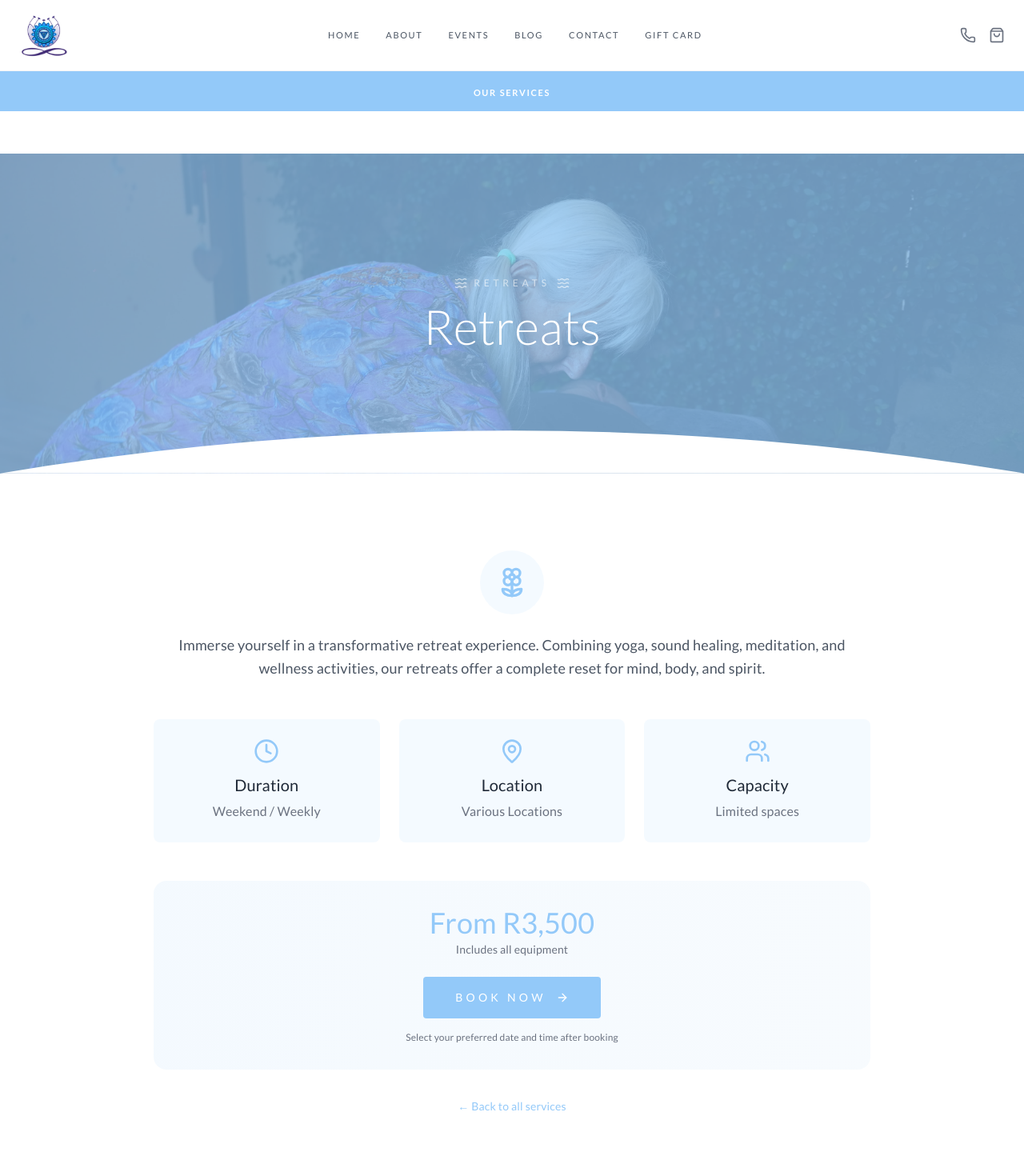
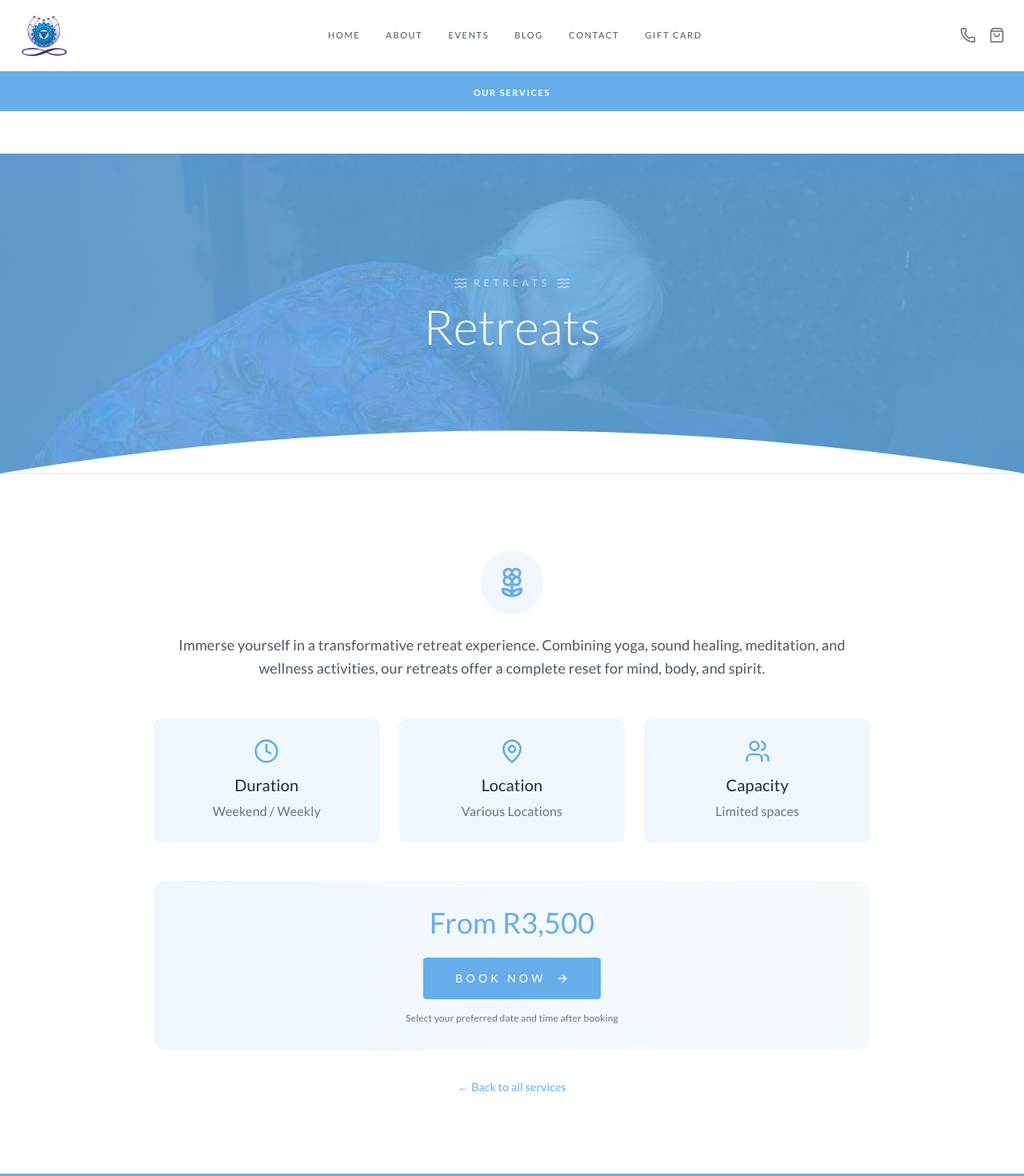
Before and after one commit to rebotilwe/devahiti-booking-system, a React (Vite) app in the folder frontend/: page /services/retreats in a window 1280 px wide. Shown: the top 1470 px of the page at 80% size. Built offline with nearby package versions, Linux system fonts and the light colour scheme.

Commit message:
updated serviceDetail

```diff
--- a/frontend/src/pages/ServiceDetail.jsx
+++ b/frontend/src/pages/ServiceDetail.jsx
@@ -1,10 +1,10 @@
 import { useParams, Link, useNavigate } from "react-router-dom";
 import { motion } from "framer-motion";
-import { Clock, MapPin, Users, ArrowRight, Waves, Phone, ShoppingBag, Menu, X } from "lucide-react";
+import { Clock, MapPin, Users, ArrowRight, Waves, Phone, ShoppingBag, Menu, X, Calendar, CheckCircle, BookOpen } from "lucide-react";
 import { useState, useEffect } from "react";
 import { services } from "../data/services";
 import logo from "../assets/devahiti.png";
-import heroBgImg from "../assets/images/home.jpg"; // ✅ Add this import
+import heroBgImg from "../assets/images/home.jpg";
 
 const navLinks = [
   { label: "Home", path: "/" },
@@ -16,6 +16,31 @@ const navLinks = [
 ];
 
 const BOOKING_URL = "https://devahitibookingsystem.netlify.app/schedule";
+
+// Teacher Training specific data
+const teacherTrainingData = {
+  startDate: "June 13th and 14th, 2026",
+  schedule: "Both Saturday and Sunday: 9:30am - 2:30pm (with 20 min break)",
+  whyChoose: [
+    "New Research – Explore the latest research in anatomy of energy, fascia, pain management, skeletal alignment, and therapeutic practices",
+    "Comprehensive Course Material – Gain an advanced understanding of yoga, from philosophy to functional anatomy, somatic psychology to advanced Ayurveda",
+    "Hands-On Learning – Master the exclusive Devahiti hands-on bodywork technique for pain management, fascial release, and skeletal alignment",
+    "Affordable & Accessible – No exams, no large upfront costs. Weekend Module fee of R2,800"
+  ],
+  modules: [
+    { name: "Anatomy of Energy", dates: "June 13th and 14th", description: "The relationship between energy and health, quantum physics, koshas" },
+    { name: "Advanced Anatomy & Physiology", dates: "July 18th and 19th", description: "Functional fitness, digestive health, intermittent fasting, ketosis & autophagy" },
+    { name: "Advanced Fascia Studies", dates: "August 1st and 2nd", description: "The latest research and applications in yoga" },
+    { name: "Yoga & Somatic Psychology", dates: "September 5th and 6th", description: "Intention setting, working within the framework of the Eight Limbs of Yoga, Samkhya" },
+    { name: "Advanced Pranayama and Activational breathing techniques", dates: "October 10th and 11th", description: "Mudras, bandhas, kumbhaka, chakras, mantras & meditation" },
+    { name: "Advanced Philosophy", dates: "November 14th and 15th", description: "Deep dive into yogic philosophy" },
+    { name: "Advanced Ayurveda", dates: "December 5th and 6th, PLUS January 16th", description: "The impact of doshas, gunas, five pranas, 14 major nadis, and the secrets of alchemy" },
+    { name: "Specialized Training", dates: "February 19th and 20th", description: "Yin, prenatal yoga, yoga for children and special needs groups, and the art of retreating" },
+    { name: "Devahiti Hands-On Bodywork", dates: "March 12th, 13th, 19th and 20th", description: "Learn hands-on techniques to supplement your income (optional extra, in-person only)" },
+    { name: "Trauma Sensitive Yoga", dates: "April 16th and 17th", description: "Specialized training for trauma-informed teaching" }
+  ],
+  requirements: "Expect written assignments after each module. You will be required to do some research and be consistent with your attendance."
+};
 
 export default function ServiceDetail() {
   const { slug } = useParams();
@@ -38,13 +63,14 @@ export default function ServiceDetail() {
   };
 
   const service = services.find((s) => s.slug === slug);
+  const isTeacherTraining = slug === "teacher-training";
 
   if (!service) {
     return (
       <div className="min-h-screen flex items-center justify-center">
         <div className="text-center">
           <h1 className="text-2xl mb-4">Service not found</h1>
-          <Link to="/services" className="text-[#93C9F9] hover:underline">
+          <Link to="/services" className="text-[#65AEEA] hover:underline">
             Back to Services
           </Link>
         </div>
@@ -77,7 +103,7 @@ export default function ServiceDetail() {
 
   return (
     <div className="min-h-screen bg-white">
-      {/* Top Navbar - Same as Home page */}
+      {/* Top Navbar */}
       <header className={`fixed top-0 left-0 right-0 z-50 transition-all duration-500 ${scrolled ? "bg-white shadow-md" : "bg-white"}`}>
         <div className="mx-auto flex max-w-7xl items-center justify-between px-6 py-4">
           <Link to="/" className="flex items-center gap-3">
@@ -89,7 +115,7 @@ export default function ServiceDetail() {
               <Link
                 key={link.path}
                 to={link.path}
-                className="text-[11px] font-medium tracking-[0.15em] uppercase text-gray-600 transition-colors hover:text-[#93C9F9]"
+                className="text-[11px] font-medium tracking-[0.15em] uppercase text-gray-600 transition-colors hover:text-[#65AEEA]"
               >
                 {link.label}
               </Link>
@@ -97,20 +123,19 @@ export default function ServiceDetail() {
           </nav>
 
           <div className="flex items-center gap-4">
-            <button onClick={handlePhoneClick} className="text-gray-500 hover:text-[#93C9F9] transition-colors" aria-label="Call us">
+            <button onClick={handlePhoneClick} className="text-gray-500 hover:text-[#65AEEA] transition-colors" aria-label="Call us">
               <Phone className="h-5 w-5" />
             </button>
-            <button onClick={handleShoppingBagClick} className="text-gray-500 hover:text-[#93C9F9] transition-colors" aria-label="Book Online">
+            <button onClick={handleShoppingBagClick} className="text-gray-500 hover:text-[#65AEEA] transition-colors" aria-label="Book Online">
               <ShoppingBag className="h-5 w-5" />
             </button>
-            <button onClick={() => setMobileOpen(!mobileOpen)} className="md:hidden text-gray-500 hover:text-[#93C9F9] transition-colors" aria-label="Menu">
+            <button onClick={() => setMobileOpen(!mobileOpen)} className="md:hidden text-gray-500 hover:text-[#65AEEA] transition-colors" aria-label="Menu">
               {mobileOpen ? <X className="h-5 w-5" /> : <Menu className="h-5 w-5" />}
             </button>
           </div>
         </div>
 
-        {/* Our Services Button - Same as Home page */}
-        <div className="hidden md:block border-t border-gray-100" style={{ backgroundColor: "#93C9F9" }}>
+        <div className="hidden md:block border-t border-gray-100" style={{ backgroundColor: "#65AEEA" }}>
           <div className="mx-auto max-w-7xl px-6 py-3 text-center">
             <button
               onClick={() => navigate("/services")}
@@ -129,33 +154,31 @@ export default function ServiceDetail() {
         <div className="fixed top-28 left-0 right-0 z-40 md:hidden bg-white border-t border-gray-100 shadow-lg max-h-[calc(100vh-112px)] overflow-y-auto">
           <div className="px-6 py-4">
             {navLinks.map((link) => (
-              <Link key={link.path} to={link.path} className="block py-3 text-sm uppercase tracking-widest text-gray-600 hover:text-[#93C9F9] border-b border-gray-100" onClick={() => setMobileOpen(false)}>
+              <Link key={link.path} to={link.path} className="block py-3 text-sm uppercase tracking-widest text-gray-600 hover:text-[#65AEEA] border-b border-gray-100" onClick={() => setMobileOpen(false)}>
                 {link.label}
               </Link>
             ))}
             <button
               onClick={() => { navigate("/services"); setMobileOpen(false); }}
-              className="mt-4 w-full bg-[#93C9F9] text-white py-3 text-xs font-bold uppercase tracking-wider rounded-full hover:bg-[#65AEEA] transition"
+              className="mt-4 w-full bg-[#65AEEA] text-white py-3 text-xs font-bold uppercase tracking-wider rounded-full hover:bg-[#4A9FD9] transition"
             >
               Our Services
             </button>
-            <button onClick={() => { handleShoppingBagClick(); setMobileOpen(false); }} className="mt-3 w-full border-2 border-[#93C9F9] text-[#93C9F9] py-3 text-xs font-bold uppercase tracking-wider rounded-full hover:bg-[#93C9F9] hover:text-white transition">
+            <button onClick={() => { handleShoppingBagClick(); setMobileOpen(false); }} className="mt-3 w-full border-2 border-[#65AEEA] text-[#65AEEA] py-3 text-xs font-bold uppercase tracking-wider rounded-full hover:bg-[#65AEEA] hover:text-white transition">
               Book Online
             </button>
           </div>
         </div>
       )}
 
-      {/* HERO - WITH BACKGROUND IMAGE (Fixed) */}
+      {/* HERO */}
       <section className="relative h-[50vh] min-h-[400px] flex items-center justify-center overflow-hidden">
-        {/* Background Image */}
         <img
           src={service.image || heroBgImg}
           alt={service.title}
           className="absolute inset-0 w-full h-full object-cover"
         />
-        {/* Blue Overlay */}
-        <div className="absolute inset-0" style={{ backgroundColor: "#93C9F9", opacity: 0.75 }} />
+        <div className="absolute inset-0" style={{ backgroundColor: "#65AEEA", opacity: 0.85 }} />
 
         <div className="relative z-10 text-center px-4 sm:px-6">
           <motion.div
@@ -179,9 +202,19 @@ export default function ServiceDetail() {
           >
             {service.title}
           </motion.h1>
+
+          {isTeacherTraining && (
+            <motion.p
+              initial={{ opacity: 0, y: 30 }}
+              animate={{ opacity: 1, y: 0 }}
+              transition={{ delay: 0.3 }}
+              className="mt-4 text-xl text-white/90"
+            >
+              Next Training Starts: {teacherTrainingData.startDate}
+            </motion.p>
+          )}
         </div>
 
-        {/* White curved bottom */}
         <svg className="absolute bottom-0 left-0 w-full" viewBox="0 0 1440 120" preserveAspectRatio="none">
           <path d="M0,120 Q720,0 1440,120 Z" fill="white" />
         </svg>
@@ -194,8 +227,8 @@ export default function ServiceDetail() {
           {/* Icon & Description */}
           <div className="text-center mb-12">
             {IconComponent && (
-              <div className="inline-flex items-center justify-center w-20 h-20 rounded-full bg-[#93C9F9]/10 mb-6">
-                <IconComponent className="h-10 w-10 text-[#93C9F9]" />
+              <div className="inline-flex items-center justify-center w-20 h-20 rounded-full bg-[#65AEEA]/10 mb-6">
+                <IconComponent className="h-10 w-10 text-[#65AEEA]" />
               </div>
             )}
             <p className="text-lg text-gray-600 leading-relaxed">
@@ -205,51 +238,105 @@ export default function ServiceDetail() {
 
           {/* Details Grid */}
           <div className="grid grid-cols-1 md:grid-cols-3 gap-6 mb-12">
-            <div className="bg-[#93C9F9]/10 p-6 rounded-lg text-center">
-              <Clock className="h-8 w-8 text-[#93C9F9] mx-auto mb-3" />
+            <div className="bg-[#65AEEA]/10 p-6 rounded-lg text-center">
+              <Clock className="h-8 w-8 text-[#65AEEA] mx-auto mb-3" />
               <h3 className="font-heading text-xl text-gray-800 mb-1">Duration</h3>
               <p className="text-gray-500">{service.duration}</p>
             </div>
-            <div className="bg-[#93C9F9]/10 p-6 rounded-lg text-center">
-              <MapPin className="h-8 w-8 text-[#93C9F9] mx-auto mb-3" />
+            <div className="bg-[#65AEEA]/10 p-6 rounded-lg text-center">
+              <MapPin className="h-8 w-8 text-[#65AEEA] mx-auto mb-3" />
               <h3 className="font-heading text-xl text-gray-800 mb-1">Location</h3>
               <p className="text-gray-500">{service.location}</p>
             </div>
-            <div className="bg-[#93C9F9]/10 p-6 rounded-lg text-center">
-              <Users className="h-8 w-8 text-[#93C9F9] mx-auto mb-3" />
+            <div className="bg-[#65AEEA]/10 p-6 rounded-lg text-center">
+              <Users className="h-8 w-8 text-[#65AEEA] mx-auto mb-3" />
               <h3 className="font-heading text-xl text-gray-800 mb-1">Capacity</h3>
               <p className="text-gray-500">{service.capacity}</p>
             </div>
           </div>
 
+          {/* TEACHER TRAINING SPECIFIC CONTENT */}
+          {isTeacherTraining && (
+            <>
+              {/* Why Choose This Training */}
+              <div className="mb-12">
+                <h3 className="text-2xl font-light md:text-3xl text-[#65AEEA] mb-6 text-center">Why Choose This Training?</h3>
+                <div className="grid md:grid-cols-2 gap-4">
+                  {teacherTrainingData.whyChoose.map((reason, idx) => (
+                    <div key={idx} className="flex items-start gap-3 p-4 bg-[#65AEEA]/5 rounded-lg">
+                      <CheckCircle className="h-5 w-5 text-[#65AEEA] mt-0.5 flex-shrink-0" />
+                      <p className="text-gray-600 text-sm">{reason}</p>
+                    </div>
+                  ))}
+                </div>
+              </div>
+
+              {/* Course Modules */}
+              <div className="mb-12">
+                <h3 className="text-2xl font-light md:text-3xl text-[#65AEEA] mb-6 text-center">300 Hour Course Content</h3>
+                <div className="space-y-3">
+                  {teacherTrainingData.modules.map((module, idx) => (
+                    <div key={idx} className="border border-gray-100 rounded-lg p-4 hover:border-[#65AEEA]/30 transition-all">
+                      <div className="flex flex-col md:flex-row md:items-center md:justify-between gap-2">
+                        <div>
+                          <h4 className="font-semibold text-gray-800">{module.name}</h4>
+                          <p className="text-sm text-gray-500">{module.description}</p>
+                        </div>
+                        <div className="flex items-center gap-2 text-sm text-[#65AEEA] whitespace-nowrap">
+                          <Calendar className="h-4 w-4" />
+                          <span>{module.dates}</span>
+                        </div>
+                      </div>
+                    </div>
+                  ))}
+                </div>
+              </div>
+
+              {/* Schedule & Requirements */}
+              <div className="mb-12 p-6 bg-[#65AEEA]/5 rounded-xl text-center">
+                <BookOpen className="h-8 w-8 text-[#65AEEA] mx-auto mb-3" />
+                <p className="text-gray-600">
+                  <strong>Schedule:</strong> {teacherTrainingData.schedule}
+                </p>
+                <p className="text-gray-600 mt-2">
+                  <strong>Requirements:</strong> {teacherTrainingData.requirements}
+                </p>
+              </div>
+            </>
+          )}
+
           {/* Price and CTA */}
-          <div className="bg-gradient-to-r from-[#93C9F9]/10 to-[#65AEEA]/5 p-8 rounded-2xl text-center">
+          <div className="bg-gradient-to-r from-[#65AEEA]/10 to-[#4A9FD9]/5 p-8 rounded-2xl text-center">
             <div className="mb-6">
-              <span className="text-4xl font-heading text-[#93C9F9]">{service.price}</span>
-              <p className="text-sm text-gray-500 mt-1">
-                {service.bookingType === "enquire" ? "Contact for pricing" : "Includes all equipment"}
-              </p>
+              <span className="text-4xl font-heading text-[#65AEEA]">{service.price}</span>
+              {isTeacherTraining && (
+                <p className="text-sm text-gray-500 mt-1">
+                  Weekend Module fee of R2,800 | No large upfront costs
+                </p>
+              )}
             </div>
 
             <button
               onClick={handleBook}
               className="inline-flex items-center gap-3 px-10 py-4 text-white text-sm font-medium uppercase tracking-[0.3em] hover:opacity-90 transition-all rounded-sm"
-              style={{ backgroundColor: "#93C9F9" }}
+              style={{ backgroundColor: "#65AEEA" }}
             >
-              {service.bookingType === "enquire" ? "Enquire Now" : "Book Now"}
+              {service.bookingType === "enquire" ? "Enquire Now" : isTeacherTraining ? "Register Interest" : "Book Now"}
               <ArrowRight className="h-4 w-4" />
             </button>
 
             <p className="text-xs text-gray-500 mt-4">
               {service.bookingType === "enquire"
                 ? "Contact us for more information about this program"
-                : "Select your preferred date and time after booking"}
+                : isTeacherTraining
+                  ? "Submit your interest and we'll send you the full training brochure"
+                  : "Select your preferred date and time after booking"}
             </p>
           </div>
 
           {/* Back link */}
           <div className="text-center mt-8">
-            <Link to="/services" className="text-[#93C9F9] hover:underline text-sm">
+            <Link to="/services" className="text-[#65AEEA] hover:underline text-sm">
               ← Back to all services
             </Link>
           </div>
@@ -257,7 +344,7 @@ export default function ServiceDetail() {
       </section>
 
       {/* Footer */}
-      <footer className="px-6 py-12 text-center" style={{ backgroundColor: "#93C9F9" }}>
+      <footer className="px-6 py-12 text-center" style={{ backgroundColor: "#65AEEA" }}>
         <img src={logo} alt="Devahiti Yoga" className="mx-auto h-20 w-auto" />
         <p className="mt-4 text-2xl font-light text-white">Devahiti</p>
         <p className="mt-2 text-sm italic text-white/90">'Day-vah-hee-tee' — Sanskrit for Divine Order</p>
```
